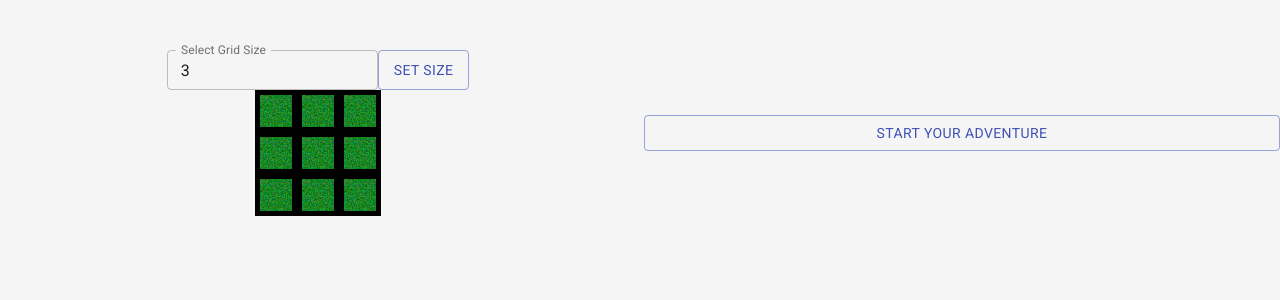
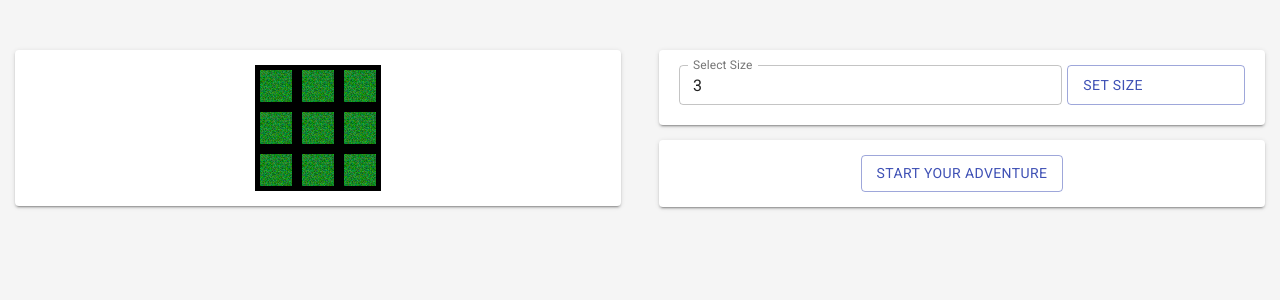
Before and after one commit to batosi175/poke-paths, a React (Create React App) app: page / in a window 1280 px wide. Shown: the top 300 px of the page. Built offline with nearby package versions, Linux system fonts and the light colour scheme.

Commit message:
lots of styling changes

```diff
--- a/src/component/App.tsx
+++ b/src/component/App.tsx
@@ -2,7 +2,13 @@ import React, { useState, useEffect } from "react";
 import Field from "./Field";
 import { fetchPath } from "../api/PokePathsRepository";
 import { InputWithButton } from "./InputWithButton";
-import { Button, Grid, makeStyles, createStyles } from "@material-ui/core";
+import {
+  Button,
+  Grid,
+  makeStyles,
+  createStyles,
+  Paper,
+} from "@material-ui/core";
 import { ErrorBanner } from "./ErrorBanner";
 
 // enum that manages what the tile values are
@@ -147,6 +153,23 @@ const useStyles = makeStyles(() =>
     root: {
       paddingTop: "50px",
     },
+    paper: {
+      backgroundColor: "#fff",
+      padding: "15px",
+      margin: "15px",
+      marginTop: "0px",
+    },
+    centered: {
+      textAlign: "center",
+    },
+    outerGridItem: {
+      flex: "1 0 200px",
+      flexDirection: "column",
+      justifyContent: "center",
+    },
+    submitButton: {
+      flex: "1 0 auto",
+    },
   })
 );
 
@@ -181,6 +204,14 @@ const App = () => {
     });
   };
 
+  const handleSetGridSize = (value: number) => {
+    if (value >= 2) {
+      setGridSize(value);
+    } else {
+      setErrors(["You need a minimum grid size of two"]);
+    }
+  };
+
   const handleSubmit = async () => {
     const validationErrors = handleGridValidation(grid);
     if (validationErrors.length) {
@@ -209,19 +240,31 @@ const App = () => {
   };
 
   return (
-    <Grid container className={classes.root} spacing={1}>
-      <Grid item xs={12} md={6} container direction="column" justify="center">
-        <InputWithButton setGridSize={setGridSize} />
-        <Field grid={grid} click={handleTileClick} />
+    <Grid container className={classes.root} spacing={1} justify="space-around">
+      <Grid item className={classes.outerGridItem} container>
+        <Paper className={classes.paper} elevation={2}>
+          <Field grid={grid} click={handleTileClick} />
+        </Paper>
       </Grid>
-      <Grid item xs={12} md={6} container direction="column" justify="center">
-        <Button onClick={handleSubmit} variant="outlined" color="primary">
-          Start your adventure
-        </Button>
+      <Grid item className={classes.outerGridItem} container>
+        <Paper className={classes.paper} elevation={2}>
+          <InputWithButton setGridSize={handleSetGridSize} />
+        </Paper>
+        <Paper
+          className={[classes.paper, classes.centered].join(" ")}
+          elevation={2}
+        >
+          <Button
+            className={classes.submitButton}
+            onClick={handleSubmit}
+            variant="outlined"
+            color="primary"
+          >
+            Start your adventure
+          </Button>
+        </Paper>
       </Grid>
-      <Grid item xs={12}>
-        <ErrorBanner errors={errorList} clearErrors={clearErrors} />
-      </Grid>
+      <ErrorBanner errors={errorList} clearErrors={clearErrors} />
     </Grid>
   );
 };
--- a/src/component/ErrorBanner.tsx
+++ b/src/component/ErrorBanner.tsx
@@ -15,6 +15,9 @@ interface inputProps {
 
 const useStyles = makeStyles((theme: Theme) =>
   createStyles({
+    snackBar: {
+      backgroundColor: "#fff",
+    },
     alertTitle: {
       textAlign: "left",
     },
@@ -34,7 +37,7 @@ export const ErrorBanner = React.memo(({ errors, clearErrors }: inputProps) => {
     );
   });
   return (
-    <Snackbar open={errors.length > 0}>
+    <Snackbar open={errors.length > 0} className={classes.snackBar}>
       <Alert
         variant="outlined"
         severity="error"
--- a/src/component/InputWithButton.tsx
+++ b/src/component/InputWithButton.tsx
@@ -1,35 +1,61 @@
 import React, { useState } from "react";
-import { Button, TextField, Grid } from "@material-ui/core";
+import {
+  Button,
+  TextField,
+  Grid,
+  makeStyles,
+  createStyles,
+} from "@material-ui/core";
 
 interface inputProps {
   setGridSize: Function;
 }
 
-const textFieldProps = {
-  min: 2,
-};
-
 const handleSubmit = (setGridSize: Function, input: number) => {
   setGridSize(input);
 };
 
+const useStyles = makeStyles(() =>
+  createStyles({
+    outerGrid: {
+      paddingLeft: "5px",
+    },
+    input: {
+      marginBottom: "5px",
+      flex: "1 1 auto",
+      justifyContent: "space-between",
+      marginRight: "5px",
+    },
+    textbox: {
+      flexGrow: 2,
+    },
+  })
+);
+
 export const InputWithButton = ({ setGridSize }: inputProps) => {
+  const classes = useStyles();
   const [input, setInput] = useState(3);
 
+  const handleSetInput = (inputValue: string) => {
+    const parsedValue: number = parseInt(inputValue);
+    setInput(parsedValue);
+  };
+
   return (
-    <Grid container justify="center">
+    <Grid container justify="center" className={classes.outerGrid}>
       <TextField
+        className={[classes.input, classes.textbox].join(" ")}
         variant="outlined"
         color="primary"
         type="number"
-        label="Select Grid Size"
+        label="Select Size"
         name="grid size input"
         value={input}
         size="small"
-        inputProps={textFieldProps}
-        onChange={(e) => setInput(parseInt(e.target.value))}
+        onChange={(e) => handleSetInput(e.target.value)}
       />
       <Button
+        className={classes.input}
         variant="outlined"
         color="primary"
         onClick={() => handleSubmit(setGridSize, input)}
```
